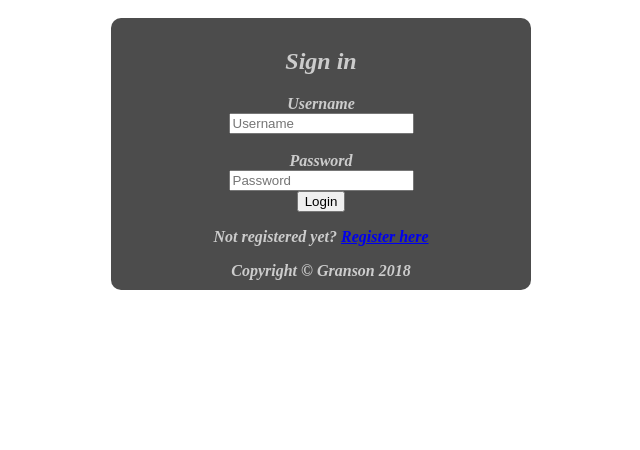
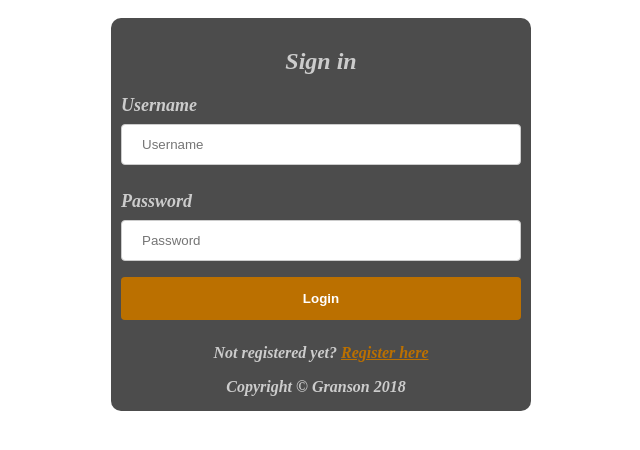
Before and after one commit to GransonO/myDiary, a plain HTML site: page templates/login.html in a window 1280 px wide. Shown: the part 98-548 px from the top of the page, without its empty margins (319-959 px from the left). Drawn offline with Linux system fonts and the light colour scheme.

Commit message:
Added styling for label,input,footer,a and button

```diff
--- a/css/style.css
+++ b/css/style.css
@@ -28,3 +28,41 @@ header{
     margin-left: auto;
     margin-right: auto;
 }
+label{
+    font-size: 18px;
+    float: left;
+    color: #ccc;
+}
+
+input[type=text],input[type=password], input[type=email], select {
+    width: 100%;
+    padding: 12px 20px;
+    margin: 8px 0;
+    display: inline-block;
+    border: 1px solid #ccc;
+    border-radius: 4px;
+    box-sizing: border-box;
+}
+
+input[type=submit] {
+    width: 100%;
+    background-color: rgb(187, 112, 0);
+    color: white;
+    font-weight: bold;
+    padding: 14px 20px;
+    margin: 8px 0;
+    border: none;
+    border-radius: 4px;
+    cursor: pointer;
+}
+
+footer{
+    clear: both;
+    float: center;
+    margin-right: 10px;
+    margin-bottom: 5px;
+}
+
+a{
+    color: rgb(187, 112, 0);
+}
```
